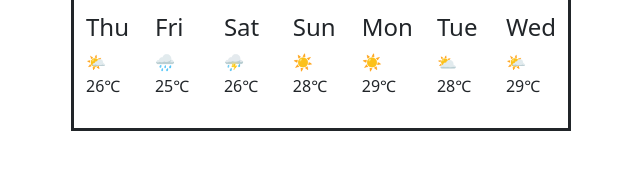
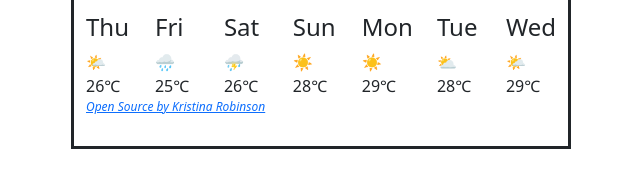
Before and after one commit to Kristinaukvr/my-weather-app, a website built with Parcel: page index.html in a window 1280 px wide. Shown: the part 226-414 px from the top of the page, without its empty margins (319-959 px from the left). Built offline with nearby package versions, Linux system fonts and the light colour scheme; no server answers.

Commit message:
Added link to Open Source of this project in Netlify

```diff
--- a/index.html
+++ b/index.html
@@ -94,7 +94,9 @@
           </div>
         </div>
 
+
     </div>
+    <div class="open-source"><a target="_blank" rel="noopener noreferrer" href="https://app.netlify.com/sites/startling-blancmange-df5e38/overview">Open Source by Kristina Robinson</a></div>
     <script src="src/index.js" ></script>
   </body>
 </html>
--- a/src/styles.css
+++ b/src/styles.css
@@ -27,3 +27,7 @@
 .weather-icon {
   font-size: 30px;
 }
+.open-source {
+  font-style: italic;
+  font-size: 12px;
+}
```
